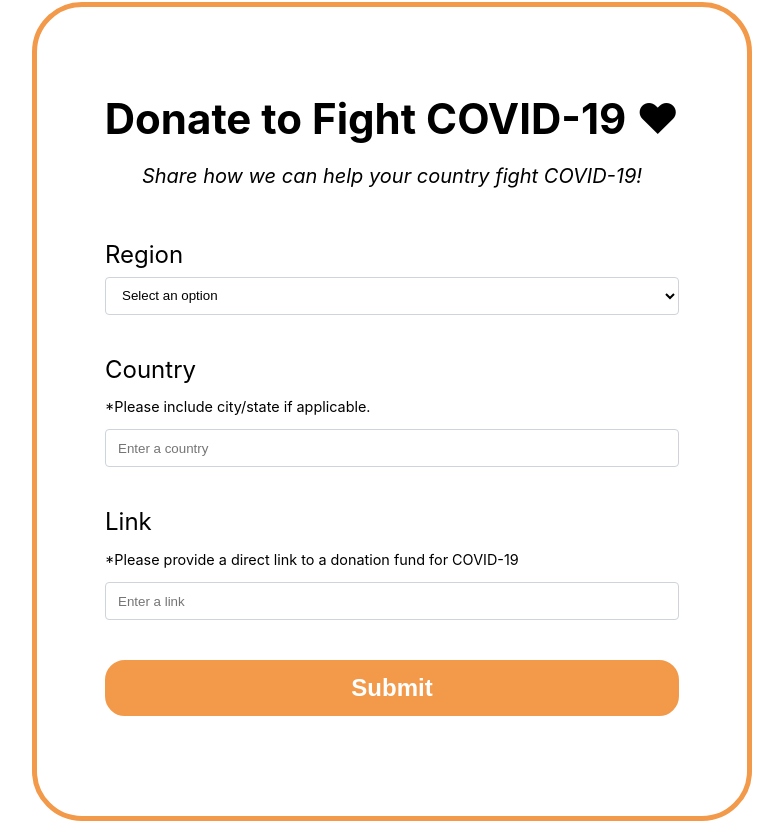
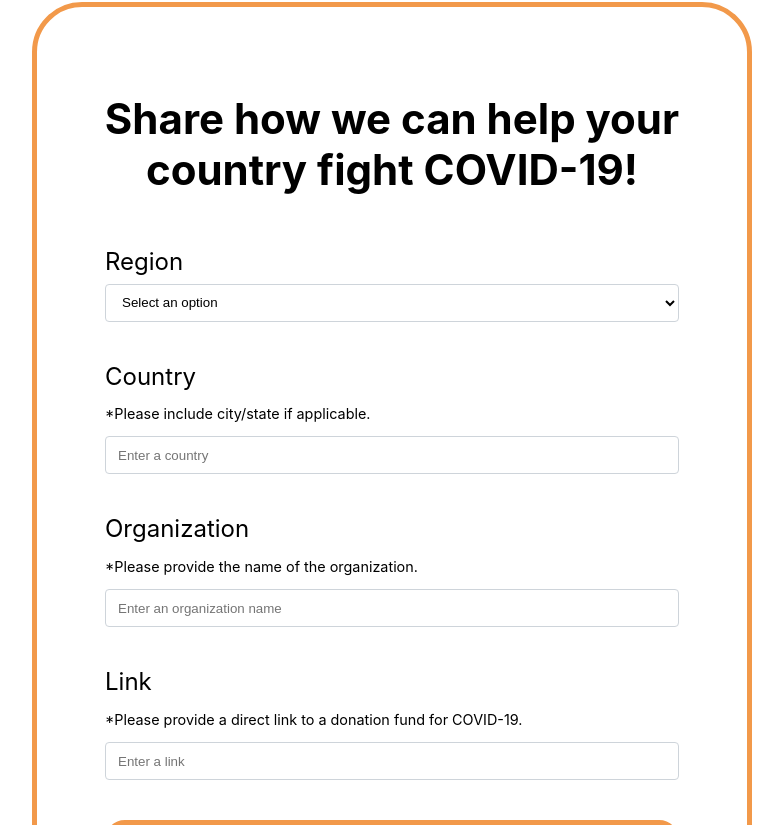
Before and after one commit to donatecovid19/website, a React (Create React App) app: page /form in a window 1280 px wide. Shown: the part 495-1320 px from the top of the page, without its empty margins (248-1031 px from the left). Built offline with nearby package versions, Linux system fonts and the light colour scheme.

Commit message:
Added an "Organization" field to the form

```diff
--- a/src/components/Form.jsx
+++ b/src/components/Form.jsx
@@ -5,8 +5,7 @@ function Home() {
     <div class="donation_form">
       <title>Donate to Fight COVID-19</title>
       <header>
-        <h1>Donate to Fight COVID-19 &hearts;</h1>
-        <p>Share how we can help your country fight COVID-19!</p>
+        <h1>Share how we can help your country fight COVID-19!</h1>
       </header>
       <form>
         <div class="group">
@@ -40,9 +39,21 @@ function Home() {
         </div>
 
         <div class="group">
+          <label for="org">Organization</label>
+          <p class="desc">*Please provide the name of the organization.</p>
+          <input
+            type="text"
+            name="org"
+            id="org"
+            class="field"
+            placeholder="Enter an organization name"
+          />
+        </div>
+
+        <div class="group">
           <label for="link">Link</label>
           <p class="desc">
-            *Please provide a direct link to a donation fund for COVID-19
+            *Please provide a direct link to a donation fund for COVID-19.
           </p>
           <input
             type="url"
```
